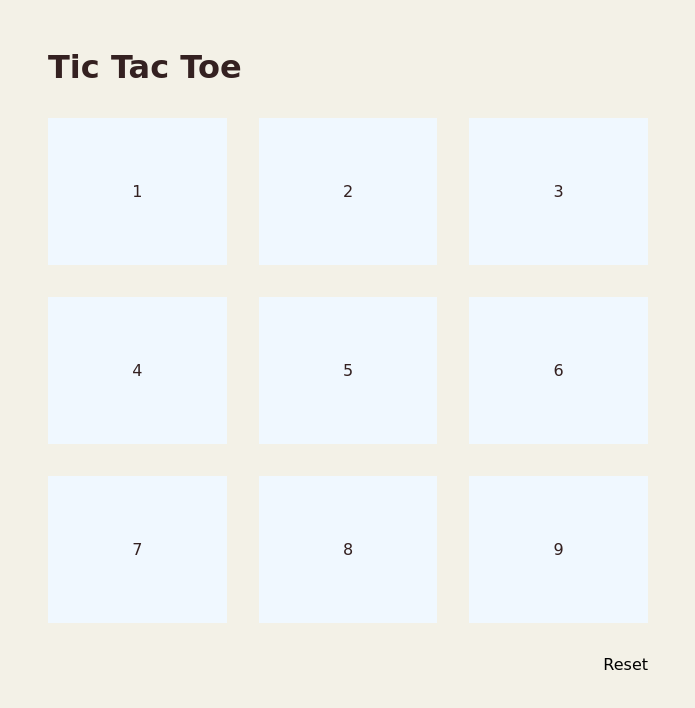
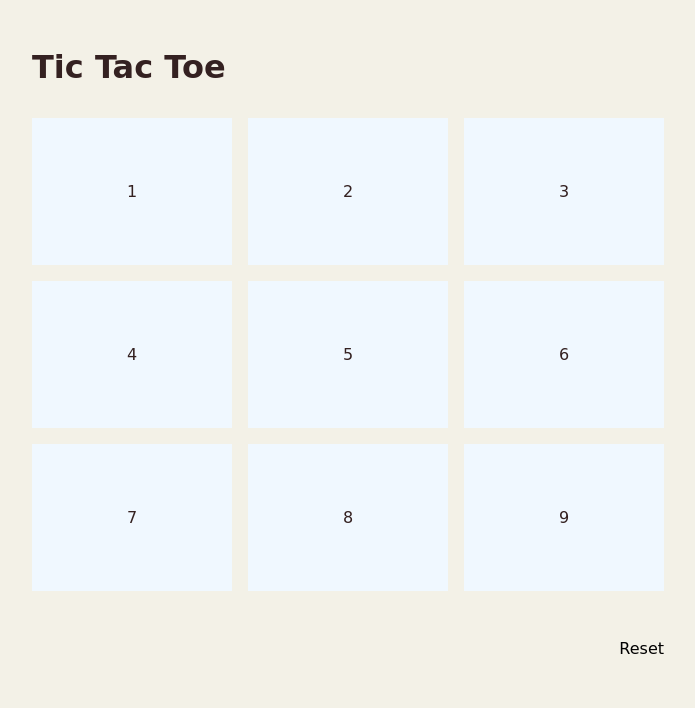
Before and after one commit to caitreid/tic-tac-toe, a plain HTML site: page index.html in a window 1280 px wide. Shown: the whole page, without its empty margins (292-987 px from the left). Drawn offline with Linux system fonts and the light colour scheme; a web font is replaced by a local one.

Commit message:
grid gap

```diff
--- a/css/styles.css
+++ b/css/styles.css
@@ -7,19 +7,17 @@ body {
     max-width: 50%;
     margin: 3rem auto;
 }
-h1 {
-    margin: 1rem;
-}
+
 .board {
-
     display: grid;
     grid-template-columns: 1fr 1fr 1fr;
     grid-template-rows: 1fr 1fr 1fr;
     grid-template-areas: 1fr;
+    gap: 1rem;
+    margin: 2rem 0;
 }
 .square {
     background-color: aliceblue;
-    margin: 1rem;
     text-align: center;
     padding: 4rem;
 }
@@ -33,9 +31,8 @@ h1 {
     background-color: rgb(16, 157, 98);
 }
 .button {
-    /* background-color: #ffffff; */
     color: #000000;
-    padding: 1rem;
+    padding: 1rem 0;
     align-items: end;
     text-align: right;
 }
```
